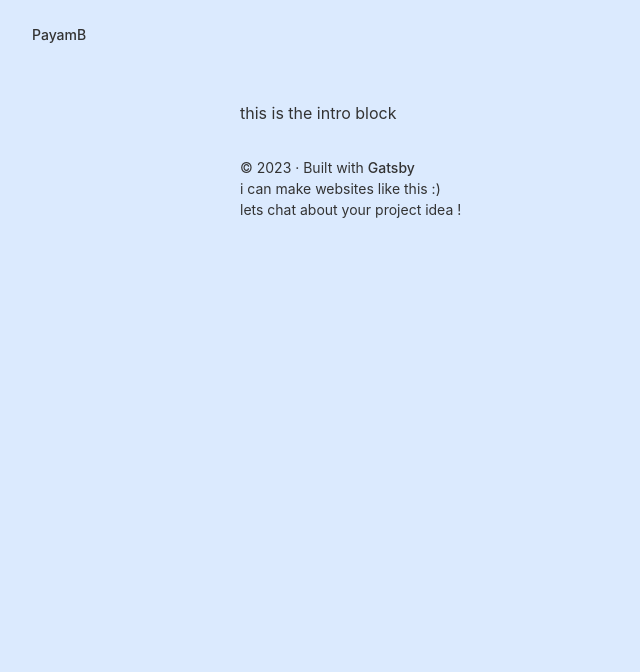
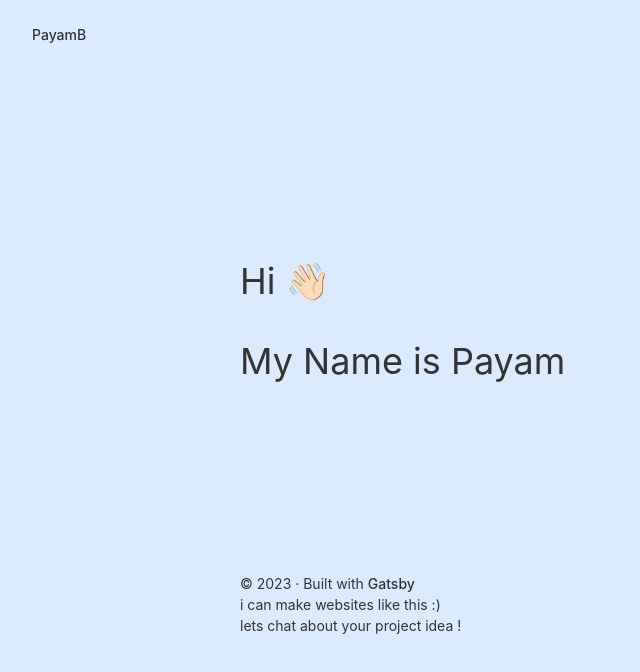
Before and after one commit to beipym/payamb-react, a Gatsby site: page / in a window 1280 px wide. Shown: the whole page, without its empty margins (0-640 px from the left). Built offline with nearby package versions, Linux system fonts and the light colour scheme; Gatsby itself is replaced by a stand-in of ours.

Commit message:
initial design for introblock

```diff
--- a/src/components/home/introBlock.js
+++ b/src/components/home/introBlock.js
@@ -4,8 +4,16 @@ import { useEffect , useState } from 'react'
 const IntroBlock = () => {
 
   return (
-    <div className="" onClick={()=>{}}>
-        this is the intro block
+    <div className="flex flex-col w-full h-full " onClick={()=>{}}>
+
+      <div className='flex flex-col mt-40 mb-40'>
+
+        <span className=' text-4xl'> Hi 👋🏻 </span>
+        <br/>
+        <span className='mt-4 text-4xl'> My Name is Payam </span>
+
+      </div>
+
     </div>
   )}
 
```
